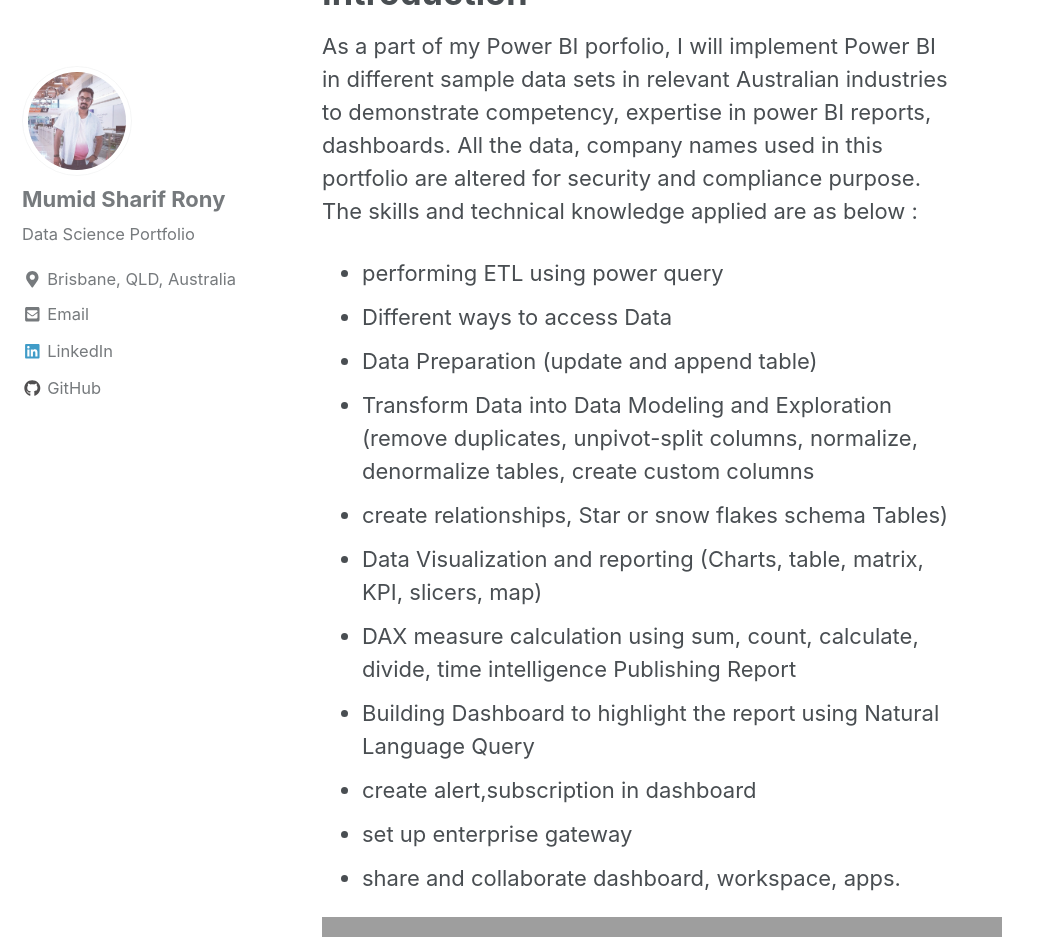
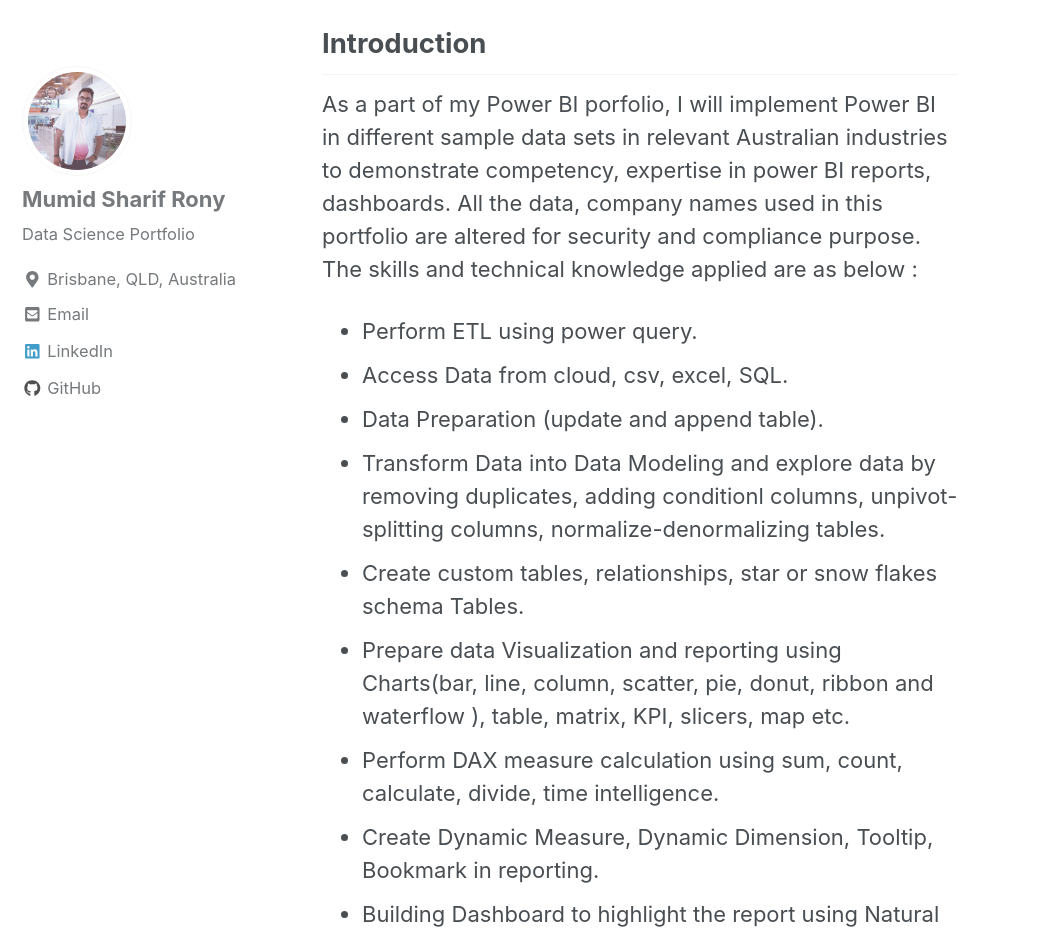
Before and after one commit to mumid/mumid.github.io, a Jekyll site: the page built from _posts/2019-06-20-PowerBI Project Portfolio.md, in a window 1280 px wide and 1400 px high, scrolled down 732 px. Shown: the top 937 px of the window, without its empty margins (0-1042 px from the left). Built offline with Jekyll 4.4.1, drawn with Linux system fonts in a browser that asks for light colours; cached includes are drawn as plain includes; nearby versions of some CDN libraries; some of the changed text lies outside the part shown; grey boxes are pictures that could not be loaded.

Commit message:
New post

```diff
--- a/_posts/2019-06-20-PowerBI Project Portfolio.md
+++ b/_posts/2019-06-20-PowerBI Project Portfolio.md
@@ -8,22 +8,32 @@
 mathjax: "true"
 ---
 
-# Introduction
+## Introduction
 As a part of my Power BI porfolio, I will implement Power BI in different sample data sets in relevant Australian industries to demonstrate competency, expertise in power BI reports, dashboards. All the data, company names used in this portfolio are altered for security and compliance purpose.
 The skills and technical knowledge applied are as below :
 
-- performing ETL using power query
-- Different ways to access Data
-- Data Preparation (update and append table)
-- Transform Data into Data Modeling and Exploration (remove duplicates, unpivot-split columns, normalize, denormalize tables, create custom columns
-- create relationships, Star or snow flakes schema Tables)
-- Data Visualization and reporting (Charts, table, matrix, KPI, slicers, map)
-- DAX measure calculation using sum, count, calculate, divide, time intelligence
-Publishing Report
+- Perform ETL using power query.
+- Access Data from cloud, csv, excel, SQL.
+- Data Preparation (update and append table).
+- Transform Data into Data Modeling and explore data by removing duplicates, adding conditionl columns, unpivot-splitting columns, normalize-denormalizing tables.
+- Create custom tables, relationships, star or snow flakes schema Tables.
+- Prepare data Visualization and reporting using Charts(bar, line, column, scatter, pie, donut, ribbon and waterflow ), table, matrix, KPI, slicers, map etc.
+- Perform DAX measure calculation using sum, count, calculate, divide, time intelligence.
+- Create Dynamic Measure, Dynamic Dimension, Tooltip, Bookmark in reporting.
 - Building Dashboard to highlight the report using Natural Language Query
 - create alert,subscription in dashboard
-- set up enterprise gateway
-- share and collaborate dashboard, workspace, apps.
+- Set up enterprise gateway.
+- Publish, Share and collaborate dashboard, workspace, apps.
+
+## Financial Data Analysis
+The first page contains sales report by country, segment, discount band and product. It also contains a multi row card at the top, to display the Total Amounts, Profit % and Average Order. There are few slicers on the right hand side to see the report by different selection range.
+
+The second page of report contains Tooltip reporting which is linked with the third page. DAX Dynamic Measure and Bookmarks technics are also used along with the map, area chart and line-clustered column chart to display total amounts, profit by coutries and month.
+
+<iframe width="800" height="600" src="https://app.powerbi.com/view?r=eyJrIjoiZjA3N2YwODUtMTFhNi00MjZlLTgzYjQtZmIyOGU4ZTk2ODBiIiwidCI6IjJiYWMzNWU3LThlNWMtNDUyNi04OTgxLTg5MjA2YmM0ZDg5MSIsImMiOjN9" frameborder="0" allowFullScreen="true"></iframe>
+
+
+
 
 <iframe width="680" height="510" src="https://app.powerbi.com/view?r=eyJrIjoiOTdjMjE0YWItMTliYS00NmVmLWFhOWMtYzFiYTg4MTU5ZWEwIiwidCI6IjJiYWMzNWU3LThlNWMtNDUyNi04OTgxLTg5MjA2YmM0ZDg5MSIsImMiOjN9" frameborder="0" allowFullScreen="true"></iframe>
 
```
